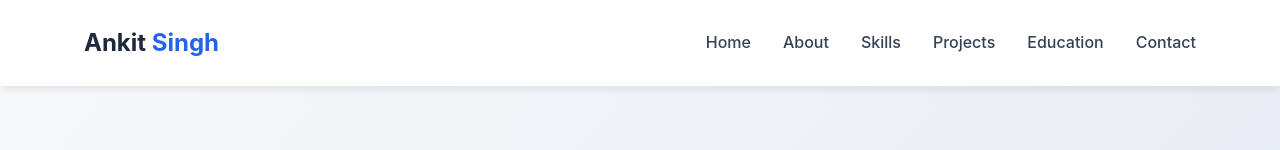
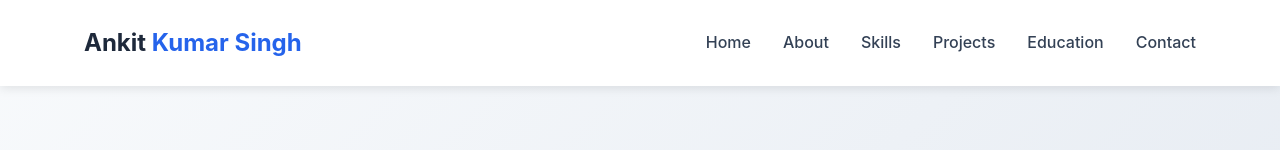
Before and after one commit to ankit000027/Port, a plain HTML site: page index.html in a window 1280 px wide. Shown: the top 150 px of the page. Drawn offline with Linux system fonts and the light colour scheme.

Commit message:
Update index.html

```diff
--- a/index.html
+++ b/index.html
@@ -621,7 +621,7 @@
     <header>
         <div class="container">
             <nav>
-                <div class="logo">Ankit <span>Singh</span></div>
+                <div class="logo">Ankit <span>Kumar Singh</span></div>
                 <ul class="nav-links">
                     <li><a href="#home">Home</a></li>
                     <li><a href="#about">About</a></li>
```
